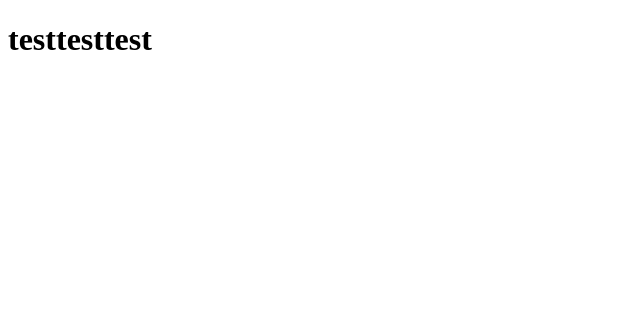
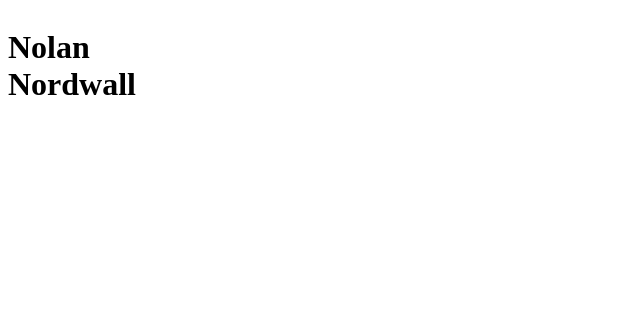
Before and after one commit to Nosewall/Nosewall.github.io, a plain HTML site: page index.html in a window 1280 px wide. Shown: the whole page, without its empty margins (0-640 px from the left). Drawn offline with Linux system fonts and the light colour scheme.

Commit message:
Initial setup

```diff
--- a/index.html
+++ b/index.html
@@ -4,14 +4,14 @@
 <head>
   <title>NameSpace Nolan</title>
   <meta charset="utf-8" />
-  <link rel="stylesheet" href="style.css">
+  <link rel="stylesheet" href="styles/index.css">
 </head>
 
 
 <body>
 
-  <header>
-    <h1>testtesttest</h1>
+  <header id="heroImage">
+    <h1 id="name">Nolan Nordwall</h1>
   </header>
 
   <nav></nav>
--- /dev/null
+++ b/styles/index.css
@@ -0,0 +1,12 @@
+html{
+  width : 100%;
+  height: 100%;
+}
+
+body{
+  width: 100%;
+  height: 100%;
+  display: grid;
+  grid-template-rows: 1fr 1fr 1fr 1fr 1fr;
+  grid-template-columns: 10% 1fr 10%;
+}
```
Also changed, not shown: scripts/index.js (added).
